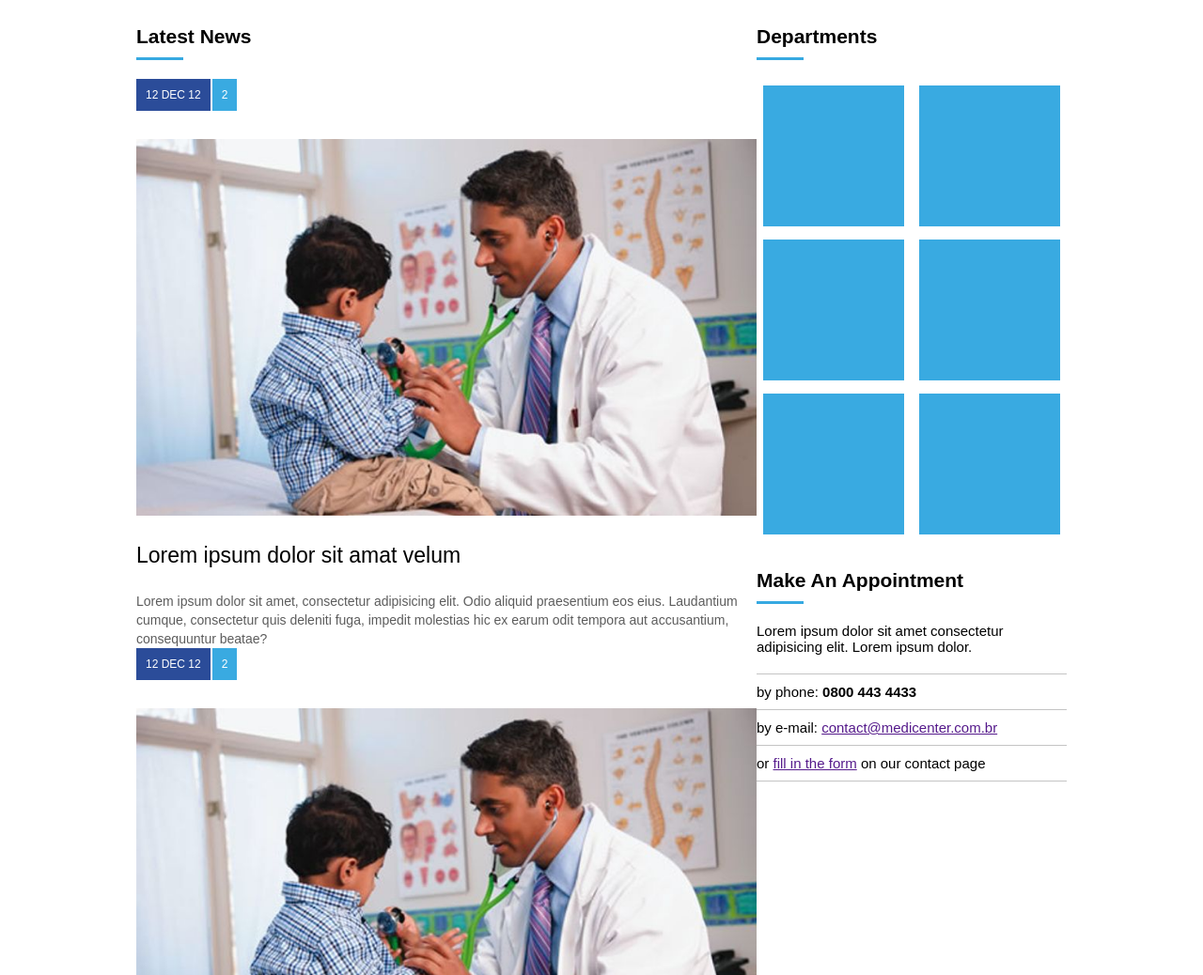
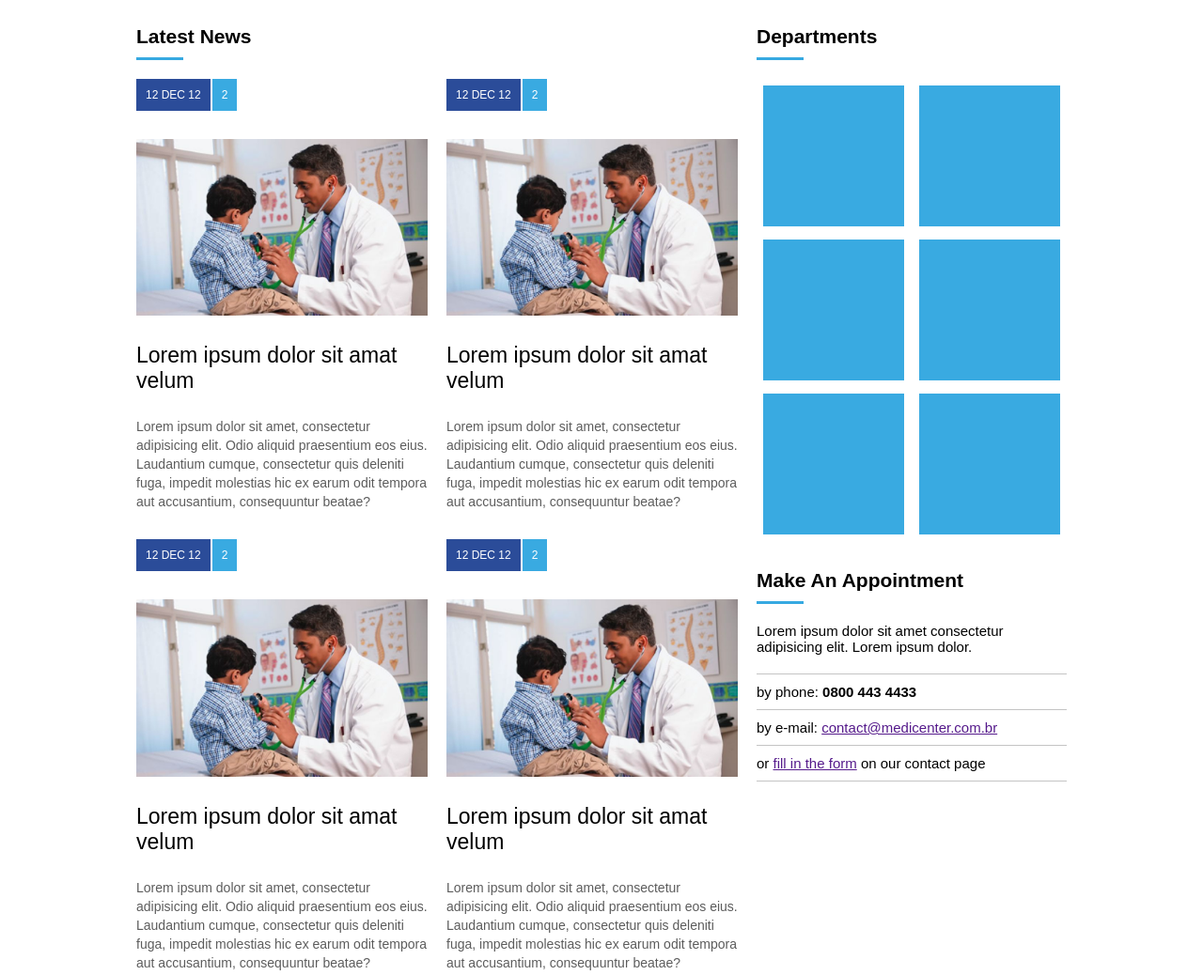
Before and after one commit to jorgearagao/medicenter, a plain HTML site: page index.html in a window 1280 px wide. Shown: the part 793-1831 px from the top of the page at 94% size. Drawn offline with Linux system fonts and the light colour scheme.

Commit message:
Flex Box da estrutura de posts

```diff
--- a/assets/css/style.css
+++ b/assets/css/style.css
@@ -199,6 +199,17 @@ nav .active a, nav a:hover {
     padding-bottom: 10px;
 }
 
+.flex {
+    display: flex;
+    flex-wrap: wrap;
+}
+
+article {
+    flex: 1;
+    min-width: 300px;
+    margin-right: 20px;
+}
+
 article a {
     text-decoration: none;
 }
@@ -242,4 +253,5 @@ article .news_resume {
     color: #5c5c5c;
     font-size: 14px;
     line-height: 20px;
+    margin-bottom: 30px;
 }
--- a/index.html
+++ b/index.html
@@ -81,7 +81,28 @@
                         <div class="widget_title_text">Latest News</div>
                         <div class="widget_title_bar"></div>
                     </div>
-                    <div class="widget_body">
+                    <div class="widget_body flex">
+
+                        <article>
+                            <a href="">
+                                <div class="news_data">
+                                <div class="news_posted_at">12 DEC 12</div>
+                                <div class="news_comments">2</div>
+                                </div>
+                                <div class="news_thumbnail">
+                                    <img src="./assets/images/doctor.jpg" alt="Doctor">
+                                </div>
+                                <div class="news_title">
+                                    Lorem ipsum dolor sit amat velum
+                                </div>
+                                <div class="news_resume">
+                                    Lorem ipsum dolor sit amet, consectetur adipisicing elit. Odio aliquid
+                                    praesentium eos eius. Laudantium cumque, consectetur quis deleniti fuga,
+                                    impedit molestias hic ex earum odit tempora aut accusantium, consequuntur
+                                    beatae?
+                                </div>
+                            </a>
+                        </article>
 
                         <article>
                             <a href="">
```
